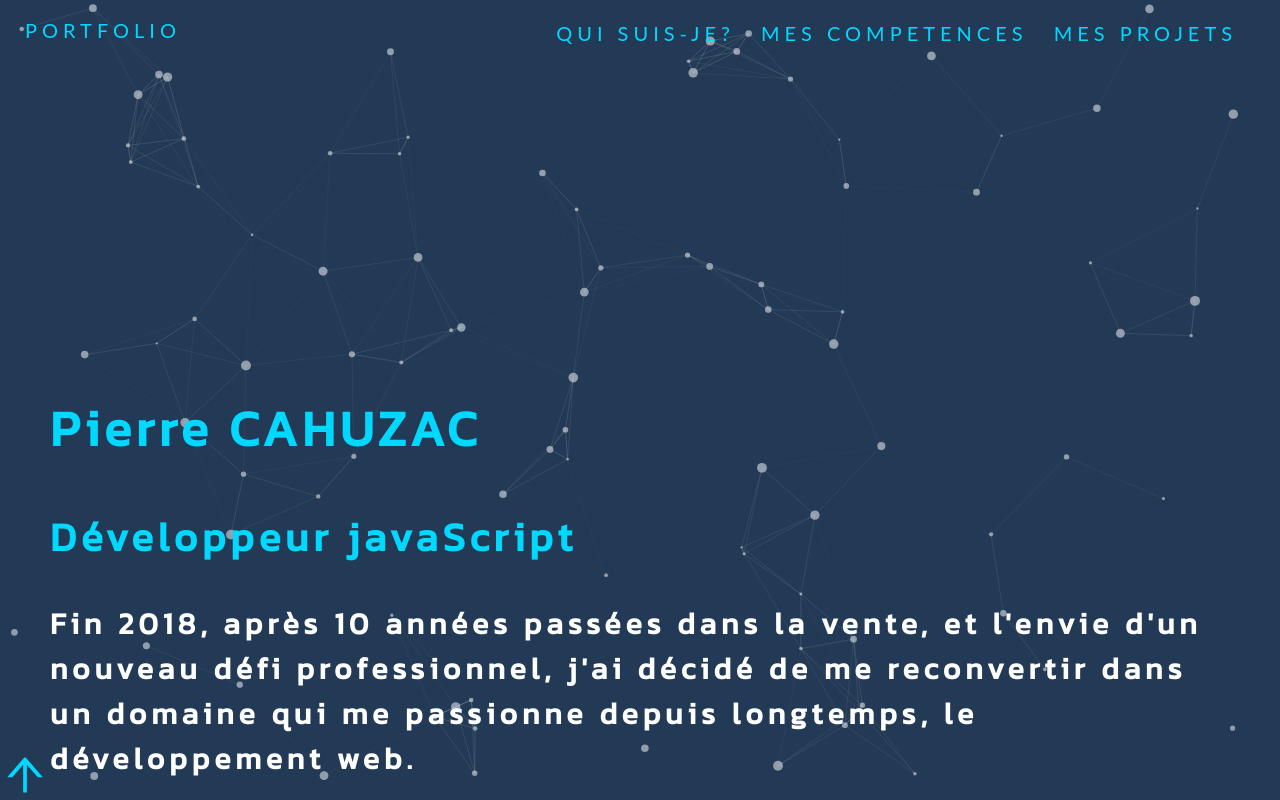
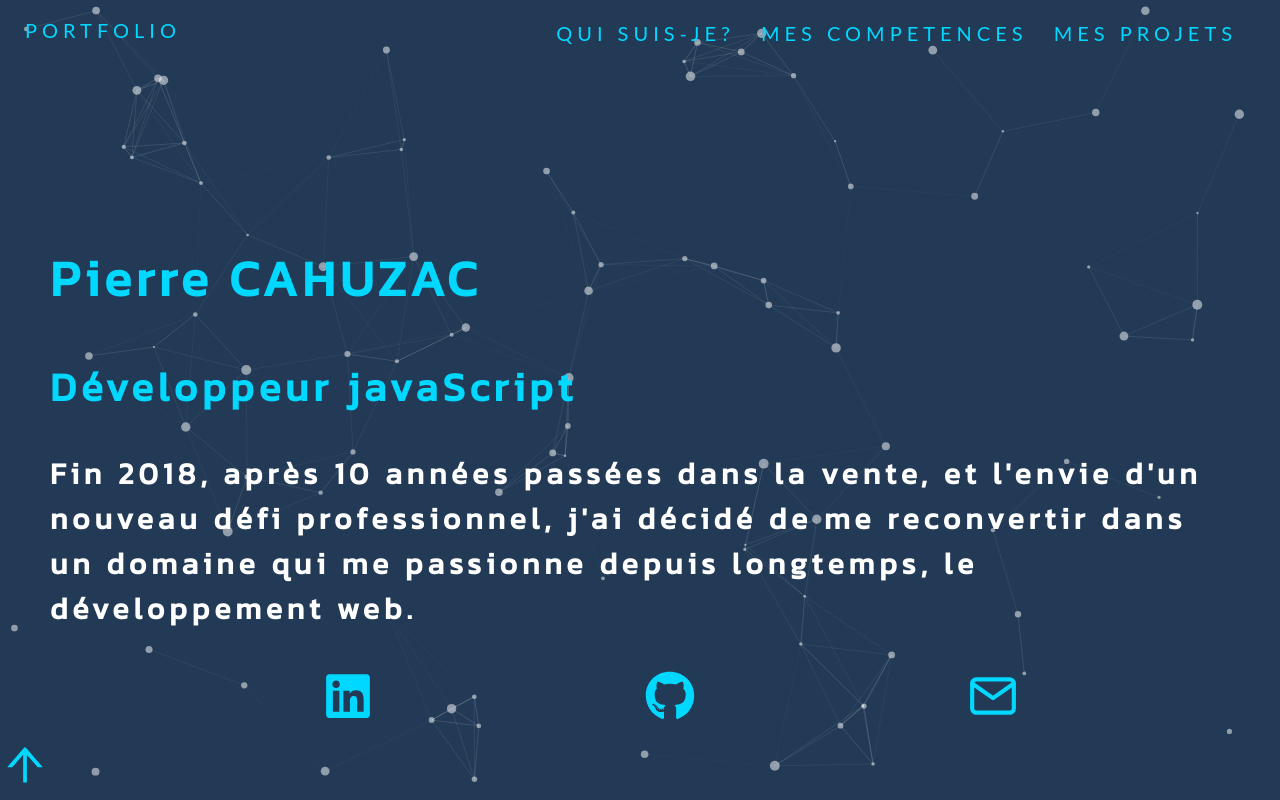
Before and after one commit to pierrecahuzac/portfolio, a React (Create React App) app: page / in a window 1280 px wide. Shown: the top 800 px of the page. Built offline with nearby package versions, Linux system fonts and the light colour scheme.

Commit message:
modification on presentation.scss

```diff
--- a/src/Assets/CSS/Presentation.scss
+++ b/src/Assets/CSS/Presentation.scss
@@ -12,7 +12,7 @@
         height: 100vh;
         font-weight: 700;
         text-align: left;
-        margin-top: 150px;
+        /*    margin-top: 150px; */
         margin-bottom: 50px;
         &_container {
             width: 100%;
@@ -70,7 +70,7 @@
         height: 100vh;
         font-weight: 700;
         text-align: left;
-        margin-top: 150px;
+        /*   margin-top: 150px; */
         &_container {
             margin: 0 auto;
             height: auto;
```
